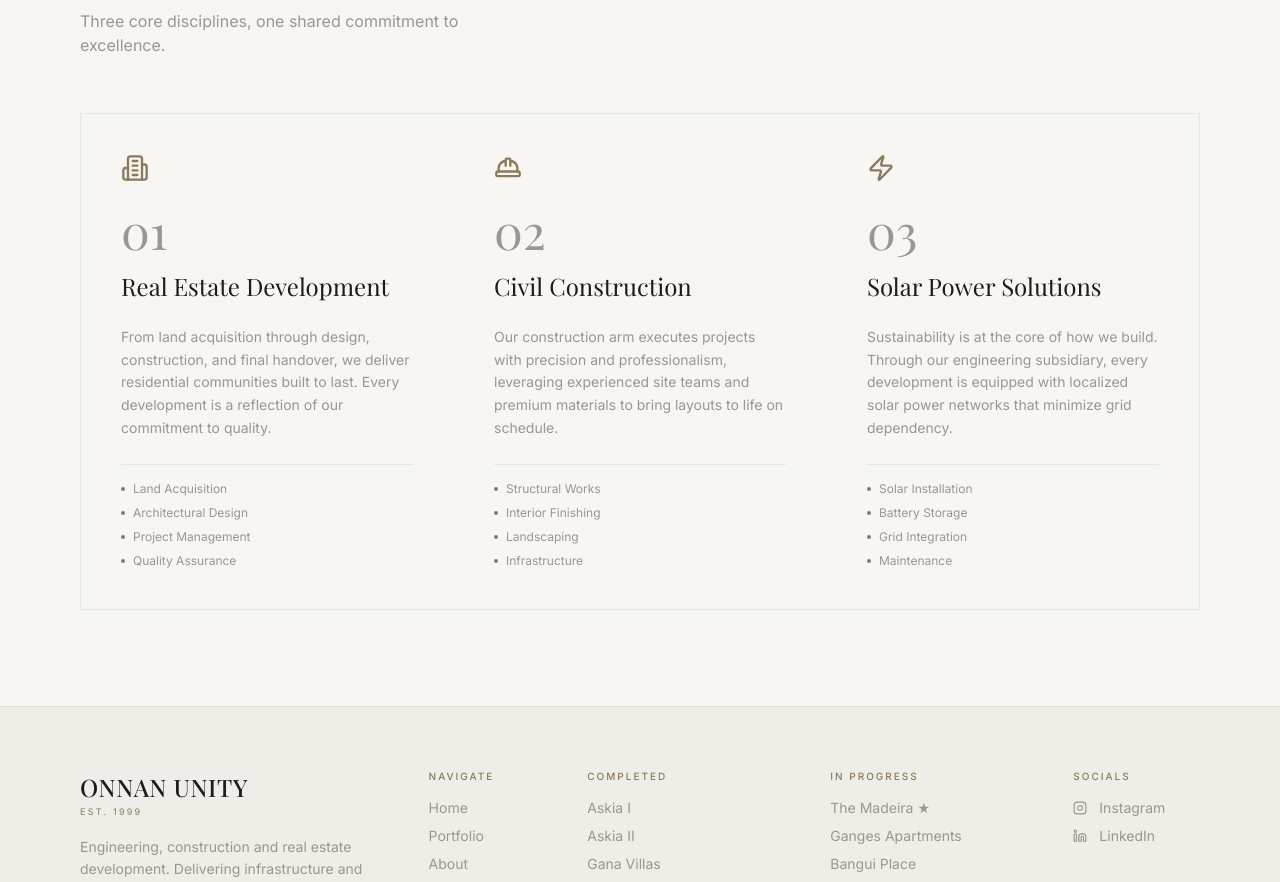
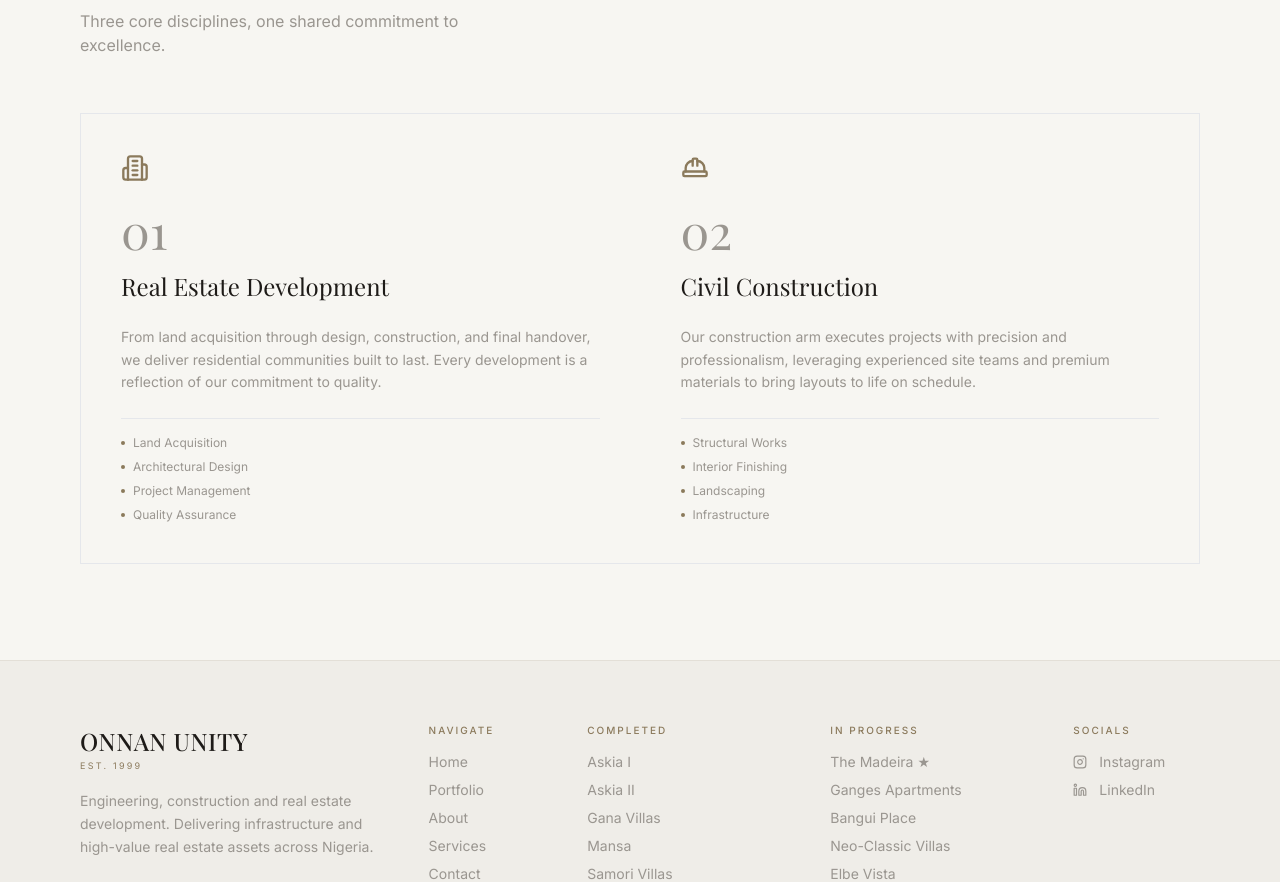
Before and after one commit to nomsou/onnanunity, a Next.js app: page / in a window 1280 px wide. Shown: the part 3990-4872 px from the top of the page. Built offline with nearby package versions, Linux system fonts and the light colour scheme; a web font is replaced by a local one.

Commit message:
removed solar from services

```diff
--- a/components/sections/ServicesSection.tsx
+++ b/components/sections/ServicesSection.tsx
@@ -1,4 +1,3 @@
-// src/components/sections/ServicesSection.tsx
 "use client";
 
 import { useEffect, useRef } from "react";
@@ -29,18 +28,6 @@ const services = [
       "Interior Finishing",
       "Landscaping",
       "Infrastructure",
-    ],
-  },
-  {
-    icon: Zap,
-    title: "Solar Power Solutions",
-    description:
-      "Sustainability is at the core of how we build. Through our engineering subsidiary, every development is equipped with localized solar power networks that minimize grid dependency.",
-    features: [
-      "Solar Installation",
-      "Battery Storage",
-      "Grid Integration",
-      "Maintenance",
     ],
   },
 ];
@@ -95,7 +82,7 @@ export default function ServicesSection() {
         </div>
       </div>
 
-      <div className="services-card-grid grid grid-cols-1 lg:grid-cols-3 gap-px bg-border-custom/30 border border-border-custom/30">
+      <div className="services-card-grid grid grid-cols-1 lg:grid-cols-2 gap-px bg-border-custom/30 border border-border-custom/30">
         {services.map((item, idx) => (
           <div
             key={idx}
```
